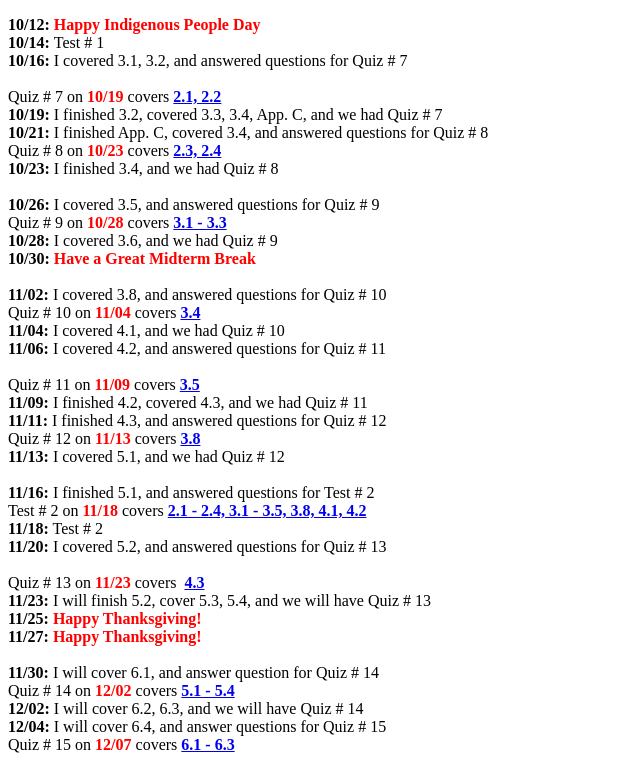
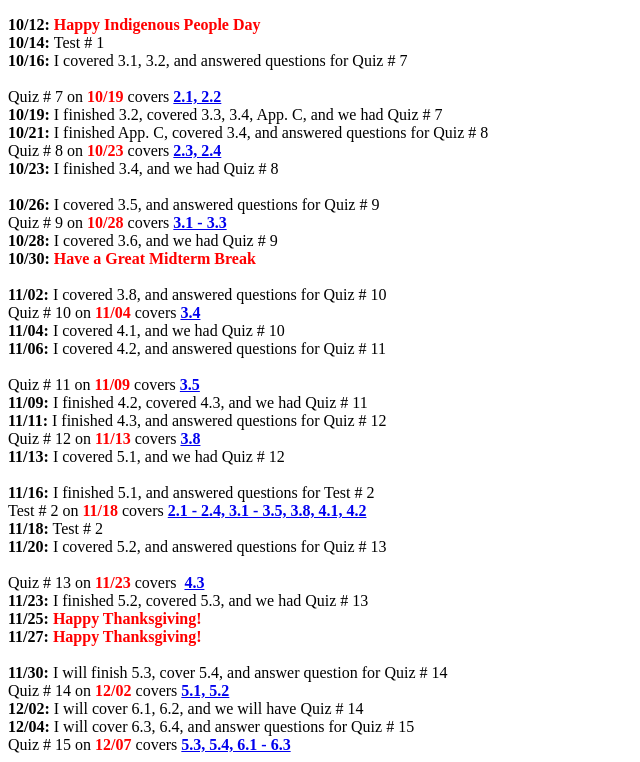
Before and after one commit to UniversityOfSaintThomas/mmshvartsman, a plain HTML site: page 210-01/notes.html in a window 1280 px wide. Shown: the part 658-1420 px from the top of the page, without its empty margins (0-640 px from the left). Drawn offline with Linux system fonts and the light colour scheme.

Commit message:
Add files via upload

```diff
--- a/210-01/notes.html
+++ b/210-01/notes.html
@@ -7,6 +7,7 @@
   </head>
   <body>
     <font face="Times New Roman, Times, serif"><font color="#993300"><b>MATH
+
 
 
 
@@ -38,7 +39,9 @@
 
 
 
+
           Shvartsman&nbsp;</a></b>&nbsp;&nbsp;&nbsp;&nbsp;&nbsp;&nbsp;&nbsp;&nbsp;&nbsp;
+
 
 
 
@@ -74,6 +77,7 @@
       questions for Quiz # 1<br>
       <br>
       Quiz # 1 on <b><font color="#ff0000">09/14</font></b><b> </b>covers
+
 
 
 
@@ -144,6 +148,7 @@
         href="home.html"><b>3.1 - 3.3</b></a><br>
       <b>10/28:</b> I covered 3.6, and we had Quiz # 9<br>
       <b>10/30:</b> <font color="#ff0000"><b>Have a Great Midterm Break</b></font>&nbsp;&nbsp;&nbsp;&nbsp;
+
 
 
 
@@ -237,28 +242,30 @@
             face="Times New Roman, Times, serif"><font face="Times New
               Roman, Times, serif"><font face="Times New Roman, Times,
                 serif"><font face="Times New Roman, Times, serif"><b><br>
-                    11/23: </b>I will finish 5.2, cover 5.3, 5.4, and
-                  we will have Quiz # 13<br>
+                    11/23: </b>I finished 5.2, covered 5.3, and we had
+                  Quiz # 13<br>
                 </font></font></font></font></font></font><b>11/25: </b><font
         color="#ff0000"><b>Happy Thanksgiving!</b></font><br>
       <b>11/27:</b> <font color="#ff0000"><b>Happy Thanksgiving!</b></font>
       <br>
       <br>
-      <b>11/30:</b> I will cover 6.1, and answer question for Quiz # 14<br>
+      <b>11/30:</b> I will finish 5.3, cover 5.4, and answer question
+      for Quiz # 14<br>
       Quiz # 14 on <font color="#ff0000"><b>12/02</b></font> covers </font><font
       face="Times New Roman, Times, serif"><font face="Times New Roman,
         Times, serif"><font face="Times New Roman, Times, serif"><font
             face="Times New Roman, Times, serif"><font face="Times New
-              Roman, Times, serif"><b><a href="home.html">5.1 - 5.4</a></b></font></font></font></font>
+              Roman, Times, serif"><b><a href="home.html">5.1, 5.2</a></b></font></font></font></font>
       <br>
-      <b>12/02:</b> I will cover 6.2, 6.3, and we will have Quiz # 14<br>
-      <b>12/04:</b> I will cover 6.4, and answer questions for Quiz # 15<br>
+      <b>12/02:</b> I will cover 6.1, 6.2, and we will have Quiz # 14<br>
+      <b>12/04:</b> I will cover 6.3, 6.4, and answer questions for Quiz
+      # 15<br>
       Quiz # 15 on <font color="#ff0000"><b>12/07</b></font> covers </font><font
       face="Times New Roman, Times, serif"><font face="Times New Roman,
         Times, serif"><font face="Times New Roman, Times, serif"><font
             face="Times New Roman, Times, serif"><font face="Times New
               Roman, Times, serif"><font face="Times New Roman, Times,
-                serif"><b><a href="home.html">6.1 - 6.3</a></b></font></font></font></font></font>
+                serif"><b><a href="home.html">5.3, 5.4, 6.1 - 6.3</a></b></font></font></font></font></font>
       &nbsp; </font>
   </body>
 </html>
```
